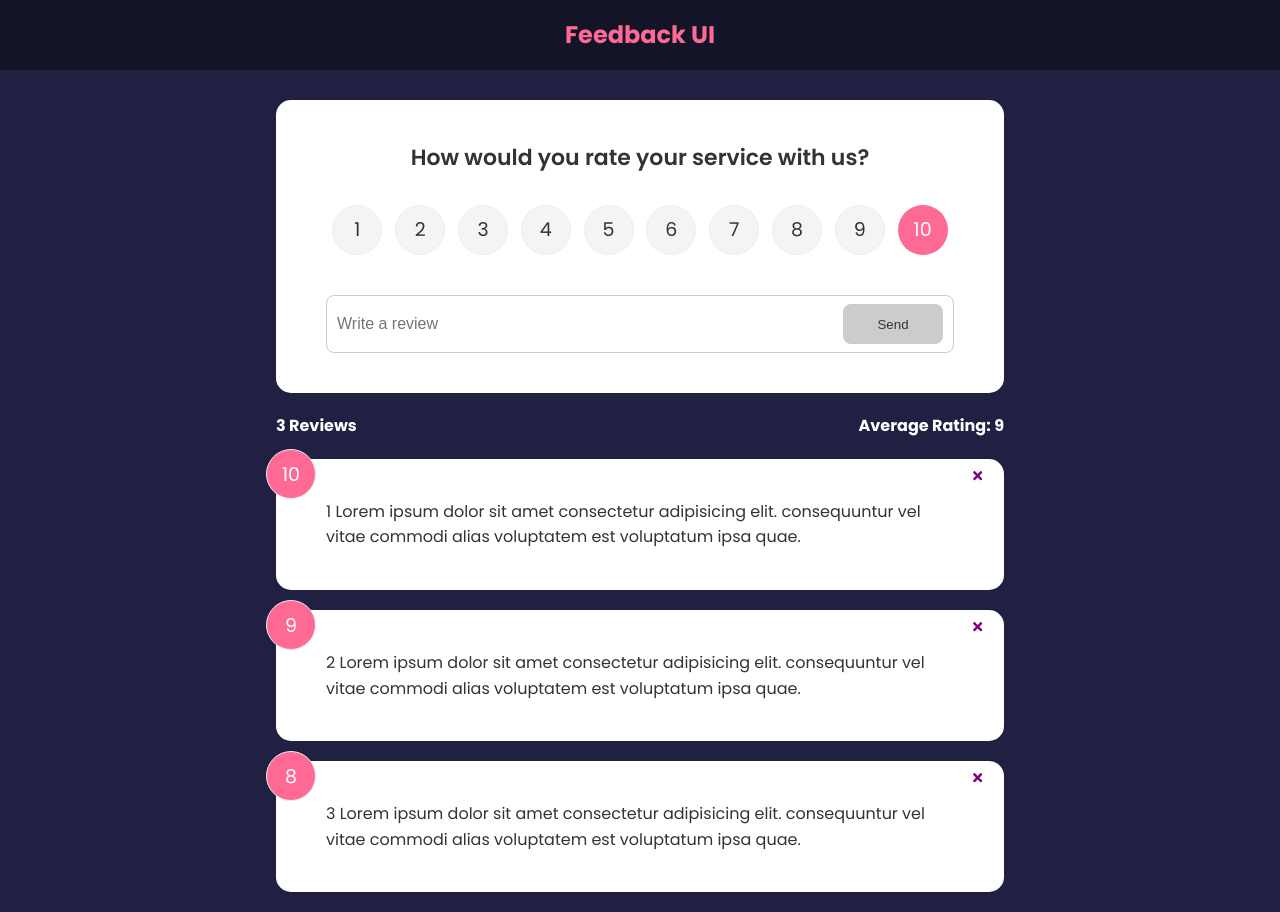
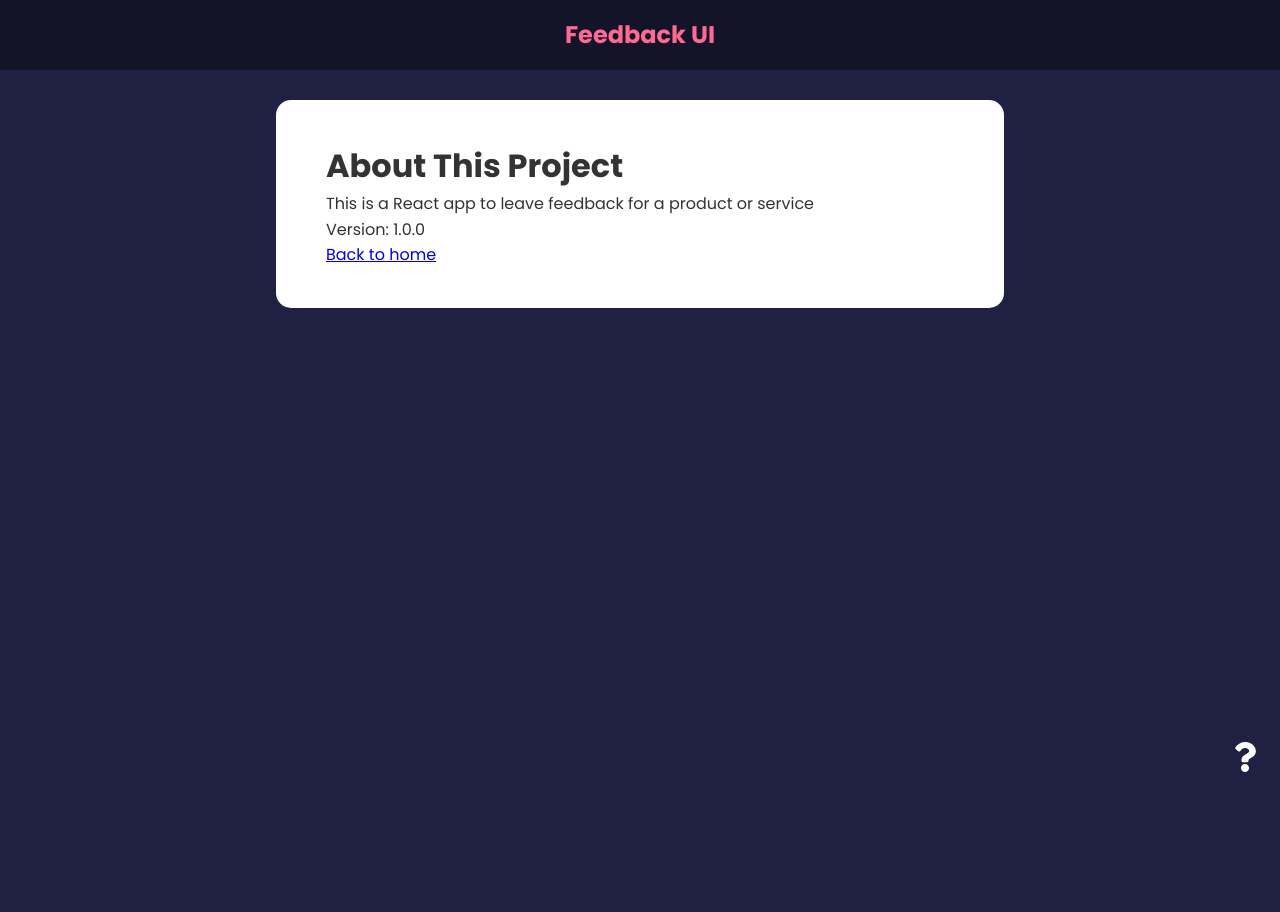
Before and after one commit to mabillama/react-feedback-UI, a React (Create React App) app: page /about in a window 1280 px wide. After the commit the page ends 800 px from the top, so only its background shows below. Built offline with nearby package versions, Linux system fonts and the light colour scheme.

Commit message:
Routing added

```diff
--- a/package.json
+++ b/package.json
@@ -10,6 +10,7 @@
     "react": "^17.0.2",
     "react-dom": "^17.0.2",
     "react-icons": "^4.3.1",
+    "react-router-dom": "^6.2.1",
     "react-scripts": "5.0.0",
     "uuid": "^8.3.2",
     "web-vitals": "^2.1.4"
--- a/src/App.js
+++ b/src/App.js
@@ -1,5 +1,5 @@
 import { v4 as uuidv4 } from "uuid";
-
+import { BrowserRouter as Router, Route, Routes } from "react-router-dom";
 import { useState } from "react";
 
 import Header from "./components/Header";
@@ -7,6 +7,8 @@
 import FeedbackList from "./components/FeedbackList";
 import FeedbackStats from "./components/FeedbackStats";
 import FeedbackForm from "./components/FeedbackForm";
+import AboutPage from "./pages/AboutPage";
+import AboutIconLink from "./components/AboutIconLink";
 
 function App() {
   const [feedback, setFeedback] = useState(FeedbackData);
@@ -23,14 +25,29 @@
   };
 
   return (
-    <>
+    <Router>
       <Header />
       <div className="container">
-        <FeedbackForm handleAdd={addFeedback} />
-        <FeedbackStats feedback={feedback} />
-        <FeedbackList feedback={feedback} handleDelete={deleteFeedback} />
+        <Routes>
+          <Route
+            exact
+            path="/"
+            element={
+              <>
+                <FeedbackForm handleAdd={addFeedback} />
+                <FeedbackStats feedback={feedback} />
+                <FeedbackList
+                  feedback={feedback}
+                  handleDelete={deleteFeedback}
+                />
+              </>
+            }
+          />
+          <Route path="/about" element={<AboutPage />} />
+        </Routes>
+        <AboutIconLink />
       </div>
-    </>
+    </Router>
   );
 }
 
--- /dev/null
+++ b/src/components/AboutIconLink.jsx
@@ -0,0 +1,13 @@
+import { Link } from "react-router-dom";
+import { FaQuestion } from "react-icons/fa";
+
+function AboutIconLink() {
+  return (
+    <div className="about-link">
+      <Link to="/about">
+        <FaQuestion size={30} />
+      </Link>
+    </div>
+  );
+}
+export default AboutIconLink;
--- /dev/null
+++ b/src/pages/AboutPage.jsx
@@ -0,0 +1,18 @@
+import { Link } from "react-router-dom";
+
+import Card from "../components/shared/Card";
+
+function AboutPage() {
+  return (
+    <Card>
+      <h1>About This Project</h1>
+      <p>This is a React app to leave feedback for a product or service</p>
+      <p>Version: 1.0.0</p>
+      <p>
+        <Link to="/">Back to home</Link>
+      </p>
+    </Card>
+  );
+}
+
+export default AboutPage;
```
Also changed, not shown: 1 other file (tests, documents, lock files or other folders).
